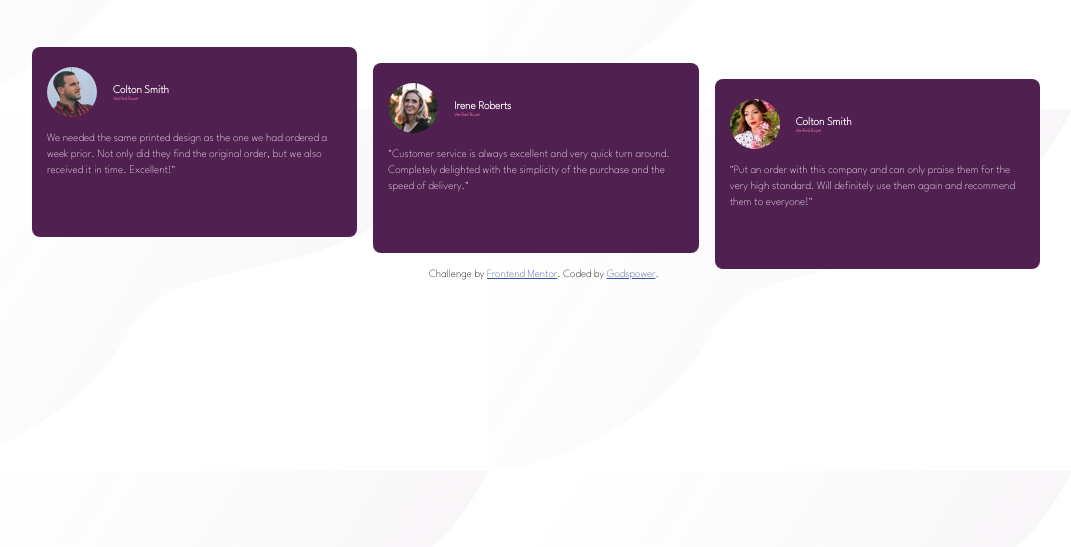
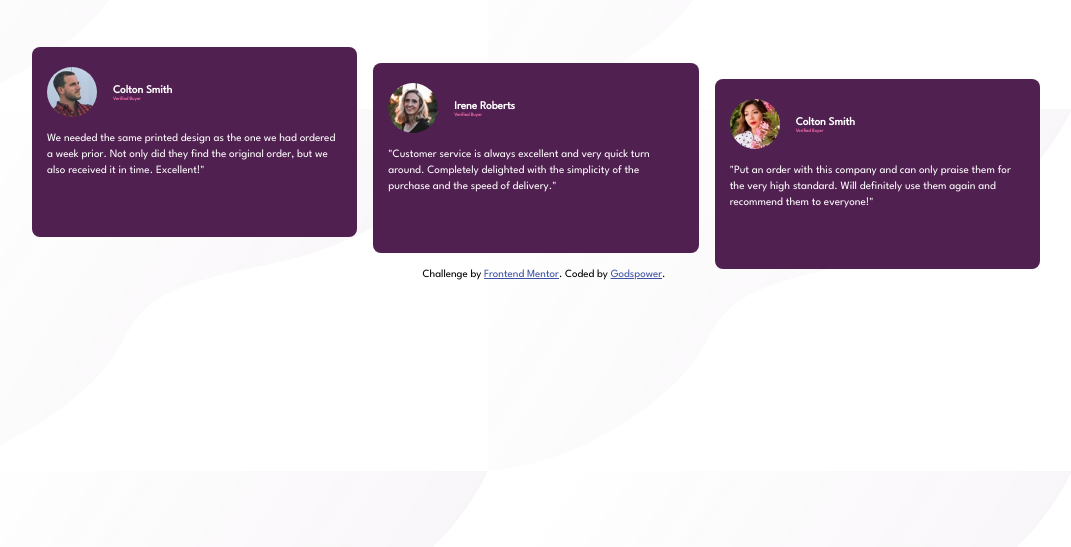
Before and after one commit to Petersgodspower19/Social-Card-for-frontendmentor.io-, a plain HTML site: page index.html in a window 1280 px wide. Shown: the part 253-800 px from the top of the page, without its empty margins (96-1167 px from the left). Drawn offline with Linux system fonts and the light colour scheme; files whose address does not match are found by name.

Commit message:
Update index.html

```diff
--- a/index.html
+++ b/index.html
@@ -14,7 +14,7 @@
     <link rel="stylesheet" type="text/css" href="style.css">
     <link rel="preconnect" href="https://fonts.googleapis.com">
 <link rel="preconnect" href="https://fonts.gstatic.com" crossorigin>
-<link href="https://fonts.googleapis.com/css2?family=League+Spartan:wght@100&display=swap" rel="stylesheet">
+<link href="https://fonts.googleapis.com/css2?family=League+Spartan:wght@100;400&display=swap" rel="stylesheet">
 
 
     <title>Frontend Mentor | Social proof section</title>
```
